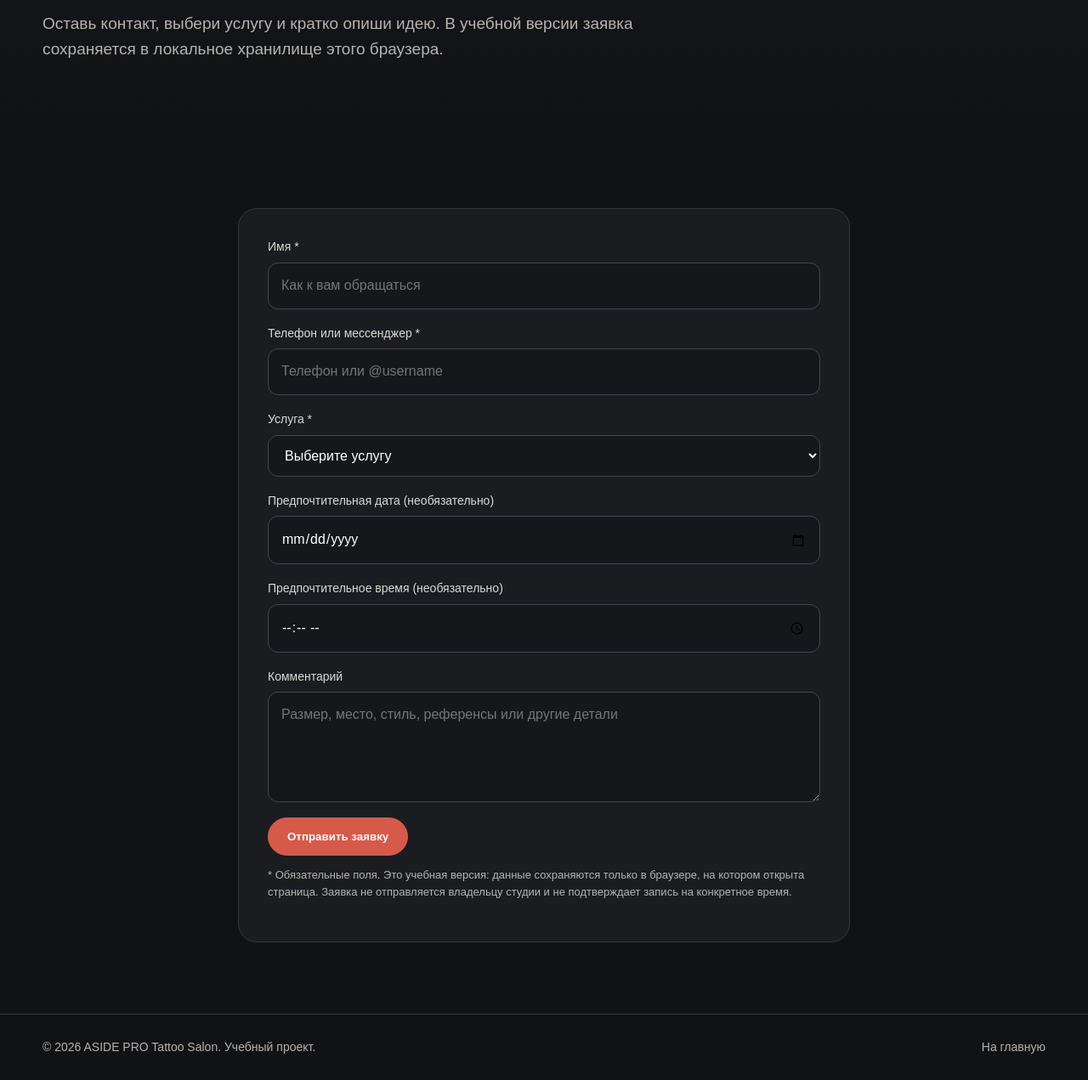
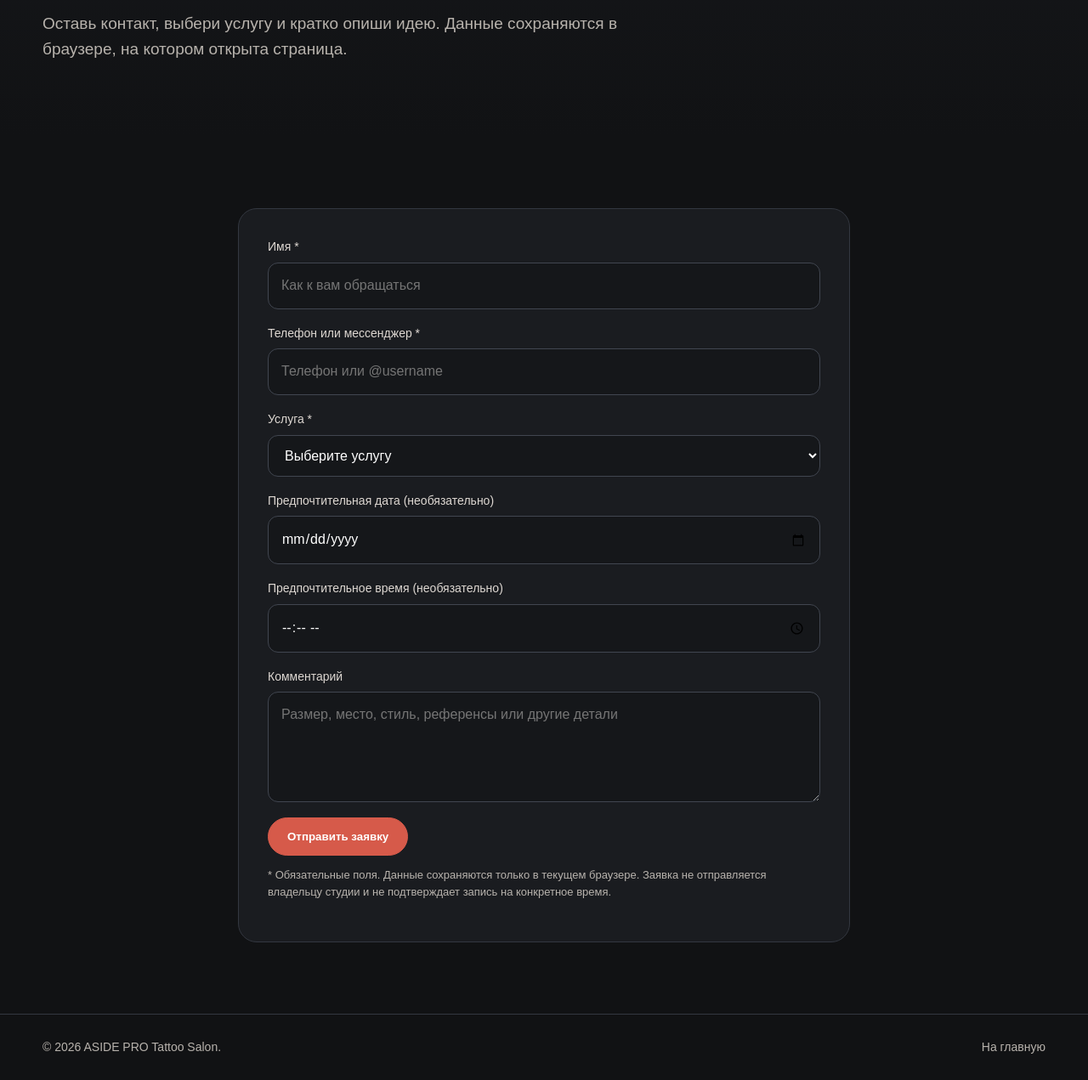
Before and after one commit to lenconcoira2007-spec/aside-pro-tattoo-salon, a plain HTML site: page registration.html in a window 1280 px wide. Shown: the part 383-1654 px from the top of the page at 85% size. Drawn offline with Linux system fonts and the light colour scheme.

Commit message:
content: clarify local request storage

```diff
--- a/registration.html
+++ b/registration.html
@@ -29,7 +29,7 @@
       <div class="container">
         <div class="eyebrow">Онлайн-заявка</div>
         <h1>Расскажи, что хочешь сделать</h1>
-        <p>Оставь контакт, выбери услугу и кратко опиши идею. В учебной версии заявка сохраняется в локальное хранилище этого браузера.</p>
+        <p>Оставь контакт, выбери услугу и кратко опиши идею. Данные сохраняются в браузере, на котором открыта страница.</p>
       </div>
     </section>
 
@@ -63,7 +63,7 @@
             <textarea id="text" name="comment" maxlength="1000" placeholder="Размер, место, стиль, референсы или другие детали"></textarea>
           </div>
           <button class="btn" id="submit-request" type="submit" disabled>Отправить заявку</button>
-          <p class="note">* Обязательные поля. Это учебная версия: данные сохраняются только в браузере, на котором открыта страница. Заявка не отправляется владельцу студии и не подтверждает запись на конкретное время.</p>
+          <p class="note">* Обязательные поля. Данные сохраняются только в текущем браузере. Заявка не отправляется владельцу студии и не подтверждает запись на конкретное время.</p>
           <p class="form-status" id="form-status" role="status" aria-live="polite" hidden></p>
         </form>
       </div>
@@ -72,7 +72,7 @@
 
   <footer class="footer">
     <div class="container footer-inner">
-      <span>© 2026 ASIDE PRO Tattoo Salon. Учебный проект.</span>
+      <span>© 2026 ASIDE PRO Tattoo Salon.</span>
       <a href="index.html">На главную</a>
     </div>
   </footer>
```
